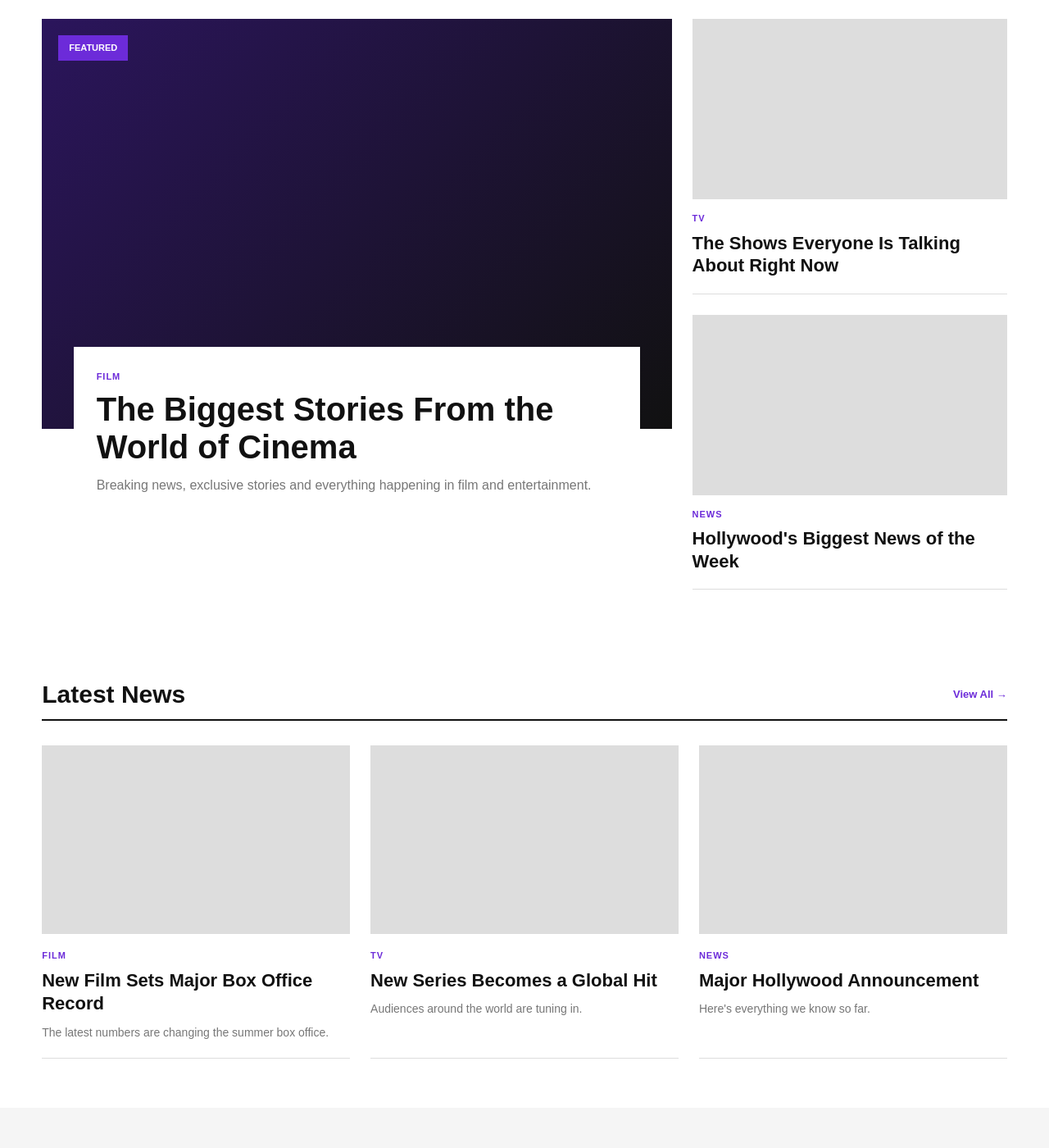
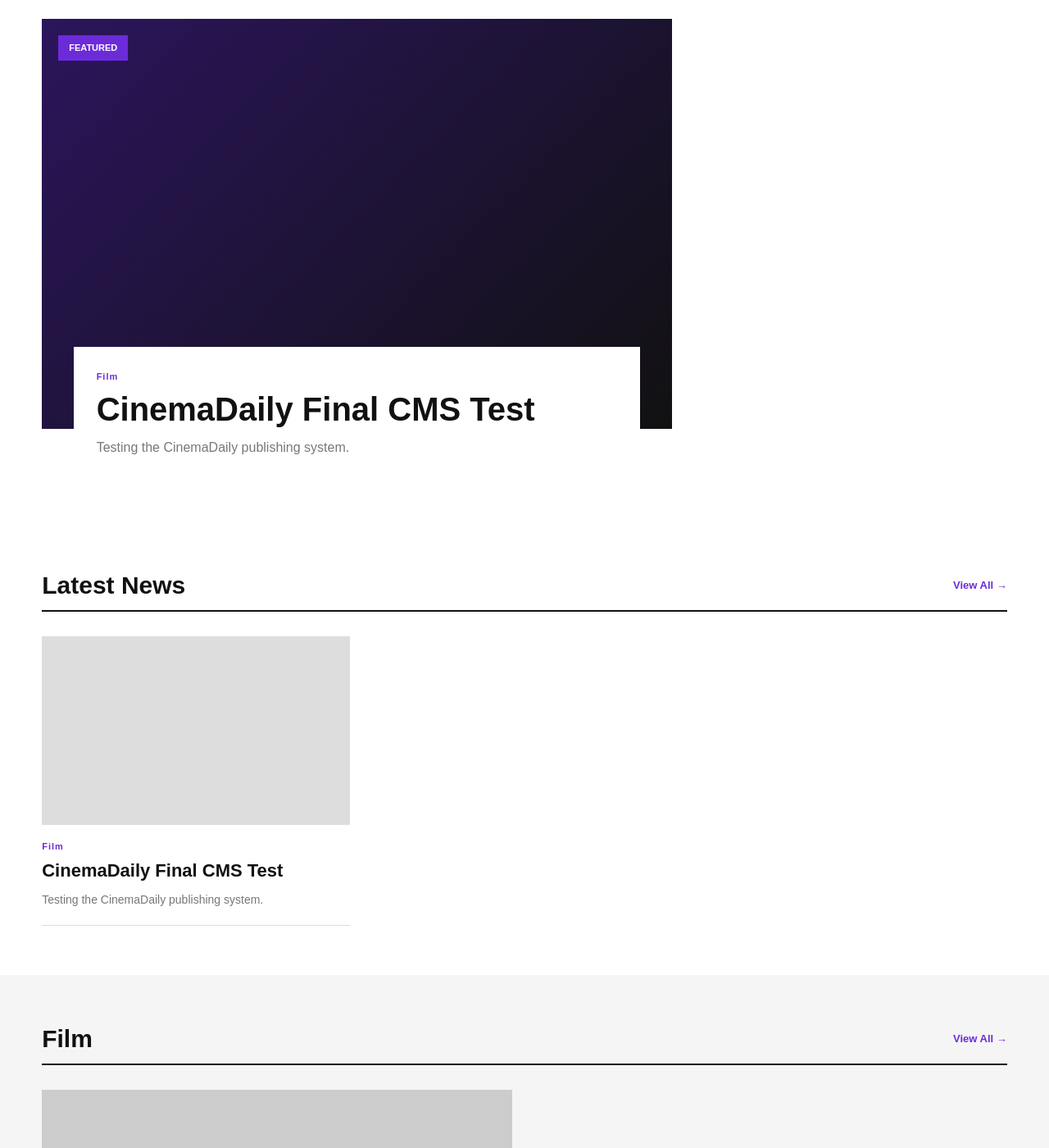
Before and after one commit to cinemadaily/cinemadaily, a Jekyll site: the page built from index.html, in a window 1280 px wide and 1400 px high, scrolled down 288 px. Shown: the whole window at 82% size. Built offline with Jekyll 4.4.1, drawn with Linux system fonts in a browser that asks for light colours; some of the changed text lies outside the part shown.

Commit message:
Refactor HTML to use relative URLs for assets

```diff
--- a/index.html
+++ b/index.html
@@ -1,10 +1,18 @@
+---
+layout: null
+---
+
 <!DOCTYPE html>
 <html lang="en">
 
 <head>
+
     <meta charset="UTF-8">
 
-    <meta name="viewport" content="width=device-width, initial-scale=1.0">
+    <meta
+        name="viewport"
+        content="width=device-width, initial-scale=1.0"
+    >
 
     <title>CinemaDaily | Film & Entertainment News</title>
 
@@ -13,31 +21,65 @@
         content="CinemaDaily brings you the latest film, television, box office, awards and entertainment news."
     >
 
-    <link rel="stylesheet" href="style.css">
+    <link
+        rel="stylesheet"
+        href="{{ '/style.css' | relative_url }}"
+    >
+
 </head>
+
 
 <body>
 
+
+    <!-- =====================================
+         HEADER
+    ====================================== -->
+
     <header class="site-header">
+
 
         <div class="header-main">
 
+
+            <!-- LOGO -->
+
             <div class="header-logo">
-                <a href="index.html">
+
+                <a href="{{ '/index.html' | relative_url }}">
+
                     <img
-                        src="images/logo2.jpeg"
+                        src="{{ '/images/logo2.jpeg' | relative_url }}"
                         alt="CinemaDaily"
                     >
+
                 </a>
+
             </div>
+
+
+            <!-- LANGUAGE + SOCIAL -->
 
             <div class="container header-bottom">
 
+
                 <div class="language">
-                    <a href="index.html" class="active">EN</a>
+
+                    <a
+                        href="{{ '/index.html' | relative_url }}"
+                        class="active"
+                    >
+                        EN
+                    </a>
+
                     <span>|</span>
-                    <a href="fa.html">فارسی</a>
+
+                    <a href="{{ '/fa.html' | relative_url }}">
+                        فارسی
+                    </a>
+
                 </div>
+
 
                 <div class="social-links">
 
@@ -79,40 +121,124 @@
 
                 </div>
 
+
             </div>
 
+
         </div>
+
+
+        <!-- NAVIGATION -->
 
         <nav class="main-nav">
 
             <div class="container nav-inner">
 
-                <a href="news.html">NEWS</a>
-                <a href="film.html">FILM</a>
-                <a href="tv.html">TV</a>
-                <a href="reviews.html">REVIEWS</a>
-                <a href="box-office.html">BOX OFFICE</a>
-                <a href="awards.html">AWARDS</a>
-                <a href="trailers.html">TRAILERS</a>
-                <a href="features.html">FEATURES</a>
+                <a href="{{ '/news.html' | relative_url }}">
+                    NEWS
+                </a>
+
+                <a href="{{ '/film.html' | relative_url }}">
+                    FILM
+                </a>
+
+                <a href="{{ '/tv.html' | relative_url }}">
+                    TV
+                </a>
+
+                <a href="{{ '/reviews.html' | relative_url }}">
+                    REVIEWS
+                </a>
+
+                <a href="{{ '/box-office.html' | relative_url }}">
+                    BOX OFFICE
+                </a>
+
+                <a href="{{ '/awards.html' | relative_url }}">
+                    AWARDS
+                </a>
+
+                <a href="{{ '/trailers.html' | relative_url }}">
+                    TRAILERS
+                </a>
+
+                <a href="{{ '/features.html' | relative_url }}">
+                    FEATURES
+                </a>
 
             </div>
 
         </nav>
 
+
     </header>
 
 
+
+    <!-- =====================================
+         PREPARE CMS CONTENT
+    ====================================== -->
+
+    {% assign english_articles = site.articles
+        | where: "language", "en"
+        | sort: "date"
+        | reverse
+    %}
+
+    {% assign featured = english_articles.first %}
+
+
+
+    <!-- =====================================
+         MAIN
+    ====================================== -->
+
     <main>
+
+
+        <!-- =================================
+             HERO
+        ================================== -->
+
+        {% if featured %}
 
         <section class="hero-section">
 
             <div class="container hero-grid">
 
+
+                <!-- MAIN FEATURED STORY -->
+
                 <a
-                    href="articles/first-article.html"
+                    href="{{ featured.url | relative_url }}"
                     class="hero-main"
                 >
+
+
+                    {% if featured.image %}
+
+                    <div
+                        class="hero-image"
+                        style="
+                            background-image:
+                            linear-gradient(
+                                rgba(20,8,50,0.10),
+                                rgba(20,8,50,0.20)
+                            ),
+                            url('{{ featured.image | relative_url }}');
+
+                            background-size: cover;
+                            background-position: center;
+                        "
+                    >
+
+                        <div class="image-label">
+                            FEATURED
+                        </div>
+
+                    </div>
+
+                    {% else %}
 
                     <div class="hero-image">
 
@@ -122,80 +248,108 @@
 
                     </div>
 
+                    {% endif %}
+
+
                     <div class="hero-text">
 
                         <span class="category">
-                            FILM
+                            {{ featured.category }}
                         </span>
 
                         <h1>
-                            The Biggest Stories From the World of Cinema
+                            {{ featured.title }}
                         </h1>
 
                         <p>
-                            Breaking news, exclusive stories and everything happening in film and entertainment.
+                            {{ featured.summary }}
                         </p>
 
                     </div>
 
+
                 </a>
 
 
+
+                <!-- SIDE STORIES -->
+
                 <div class="side-stories">
 
-                    <article class="story">
+
+                    {% for article in english_articles offset:1 limit:2 %}
+
+                    <a
+                        href="{{ article.url | relative_url }}"
+                        class="story"
+                    >
+
+
+                        {% if article.image %}
+
+                        <div
+                            class="story-image"
+                            style="
+                                background-image:
+                                url('{{ article.image | relative_url }}');
+
+                                background-size: cover;
+                                background-position: center;
+                            "
+                        ></div>
+
+                        {% else %}
 
                         <div class="story-image"></div>
+
+                        {% endif %}
+
 
                         <div class="story-content">
 
                             <span class="category">
-                                TV
+                                {{ article.category }}
                             </span>
 
                             <h2>
-                                The Shows Everyone Is Talking About Right Now
+                                {{ article.title }}
                             </h2>
 
                         </div>
 
-                    </article>
 
+                    </a>
 
-                    <article class="story">
+                    {% endfor %}
 
-                        <div class="story-image"></div>
-
-                        <div class="story-content">
-
-                            <span class="category">
-                                NEWS
-                            </span>
-
-                            <h2>
-                                Hollywood's Biggest News of the Week
-                            </h2>
 
                 </div>
 
-                    </article>
-
-                </div>
 
             </div>
 
         </section>
 
+        {% endif %}
+
+
+
+        <!-- =================================
+             LATEST NEWS
+        ================================== -->
 
         <section class="section">
 
             <div class="container">
 
+
                 <div class="section-header">
 
-                    <h2>Latest News</h2>
+                    <h2>
+                        Latest News
+                    </h2>
 
-                    <a href="news.html">
+                    <a href="{{ '/news.html' | relative_url }}">
                         View All →
                     </a>
 
@@ -204,90 +358,84 @@
 
                 <div class="news-grid">
 
-                    <article class="news-card">
+
+                    {% for article in english_articles limit:6 %}
+
+                    <a
+                        href="{{ article.url | relative_url }}"
+                        class="news-card"
+                    >
+
+
+                        {% if article.image %}
+
+                        <img
+                            src="{{ article.image | relative_url }}"
+                            alt="{{ article.title }}"
+                            class="article-card-image"
+                        >
+
+                        {% else %}
 
                         <div class="card-image"></div>
+
+                        {% endif %}
+
 
                         <div class="card-content">
 
                             <span class="category">
-                                FILM
+                                {{ article.category }}
                             </span>
 
                             <h3>
-                                New Film Sets Major Box Office Record
+                                {{ article.title }}
                             </h3>
 
                             <p>
-                                The latest numbers are changing the summer box office.
+                                {{ article.summary }}
                             </p>
 
                         </div>
 
-                    </article>
 
+                    </a>
 
-                    <article class="news-card">
+                    {% endfor %}
 
-                        <div class="card-image"></div>
-
-                        <div class="card-content">
-
-                            <span class="category">
-                                TV
-                            </span>
-
-                            <h3>
-                                New Series Becomes a Global Hit
-                            </h3>
-
-                            <p>
-                                Audiences around the world are tuning in.
-                            </p>
 
                 </div>
 
-                    </article>
-
-
-                    <article class="news-card">
-
-                        <div class="card-image"></div>
-
-                        <div class="card-content">
-
-                            <span class="category">
-                                NEWS
-                            </span>
-
-                            <h3>
-                                Major Hollywood Announcement
-                            </h3>
-
-                            <p>
-                                Here's everything we know so far.
-                            </p>
-
-                        </div>
-
-                    </article>
-
-                </div>
 
             </div>
 
         </section>
 
 
+
+        <!-- =================================
+             FILM
+        ================================== -->
+
+        {% assign film_articles = english_articles
+            | where: "category", "Film"
+        %}
+
+
+        {% if film_articles.size > 0 %}
+
         <section class="section gray-section">
 
             <div class="container">
 
+
                 <div class="section-header">
 
-                    <h2>Film</h2>
+                    <h2>
+                        Film
+                    </h2>
 
-                    <a href="film.html">
+                    <a href="{{ '/film.html' | relative_url }}">
                         View All →
                     </a>
 
@@ -296,51 +444,83 @@
 
                 <div class="feature-grid">
 
-                    <article class="feature-card">
+
+                    {% for article in film_articles limit:2 %}
+
+                    <a
+                        href="{{ article.url | relative_url }}"
+                        class="feature-card"
+                    >
+
+
+                        {% if article.image %}
+
+                        <div
+                            class="large-image"
+                            style="
+                                background-image:
+                                url('{{ article.image | relative_url }}');
+
+                                background-size: cover;
+                                background-position: center;
+                            "
+                        ></div>
+
+                        {% else %}
 
                         <div class="large-image"></div>
 
+                        {% endif %}
+
+
                         <span class="category">
-                            FILM
+                            {{ article.category }}
                         </span>
 
                         <h2>
-                            The Films Shaping the Future of Cinema
+                            {{ article.title }}
                         </h2>
 
-                    </article>
+
+                    </a>
+
+                    {% endfor %}
 
 
-                    <article class="feature-card">
+                </div>
 
-                        <div class="large-image"></div>
-
-                        <span class="category">
-                            REVIEWS
-                        </span>
-
-                        <h2>
-                            What Critics Are Saying About the Latest Releases
-                        </h2>
-
-                    </article>
-
-                </div>
 
             </div>
 
         </section>
 
+        {% endif %}
+
+
+
+        <!-- =================================
+             TV
+        ================================== -->
+
+        {% assign tv_articles = english_articles
+            | where: "category", "TV"
+        %}
+
+
+        {% if tv_articles.size > 0 %}
 
         <section class="section">
 
             <div class="container">
 
+
                 <div class="section-header">
 
-                    <h2>TV</h2>
+                    <h2>
+                        TV
+                    </h2>
 
-                    <a href="tv.html">
+                    <a href="{{ '/tv.html' | relative_url }}">
                         View All →
                     </a>
 
@@ -349,70 +529,80 @@
 
                 <div class="tv-grid">
 
-                    <article>
+
+                    {% for article in tv_articles limit:3 %}
+
+                    <a
+                        href="{{ article.url | relative_url }}"
+                    >
+
+
+                        {% if article.image %}
+
+                        <div
+                            class="small-image"
+                            style="
+                                background-image:
+                                url('{{ article.image | relative_url }}');
+
+                                background-size: cover;
+                                background-position: center;
+                            "
+                        ></div>
+
+                        {% else %}
 
                         <div class="small-image"></div>
 
+                        {% endif %}
+
+
                         <span class="category">
-                            TV
+                            {{ article.category }}
                         </span>
 
                         <h3>
-                            The Most Anticipated Shows Coming Soon
+                            {{ article.title }}
                         </h3>
 
-                    </article>
+
+                    </a>
+
+                    {% endfor %}
 
 
-                    <article>
+                </div>
 
-                        <div class="small-image"></div>
-
-                        <span class="category">
-                            TV
-                        </span>
-
-                        <h3>
-                            What to Watch This Week
-                        </h3>
-
-                    </article>
-
-
-                    <article>
-
-                        <div class="small-image"></div>
-
-                        <span class="category">
-                            STREAMING
-                        </span>
-
-                        <h3>
-                            The Biggest Streaming Releases
-                        </h3>
-
-                    </article>
-
-                </div>
 
             </div>
 
         </section>
 
+        {% endif %}
+
+
     </main>
 
+
+
+    <!-- =====================================
+         FOOTER
+    ====================================== -->
 
     <footer>
 
         <div class="container footer-inner">
 
+
             <div class="footer-logo">
                 CINEMA<span>DAILY</span>
             </div>
 
+
             <p>
                 Film, television and entertainment news from around the world.
             </p>
+
 
             <div class="footer-links">
 
@@ -450,14 +640,17 @@
 
             </div>
 
+
             <div class="copyright">
                 © 2026 CinemaDaily. All rights reserved.
             </div>
+
 
         </div>
 
     </footer>
 
+
 </body>
 
 </html>
```
Lines whose indentation alone changed are shown as unchanged.
